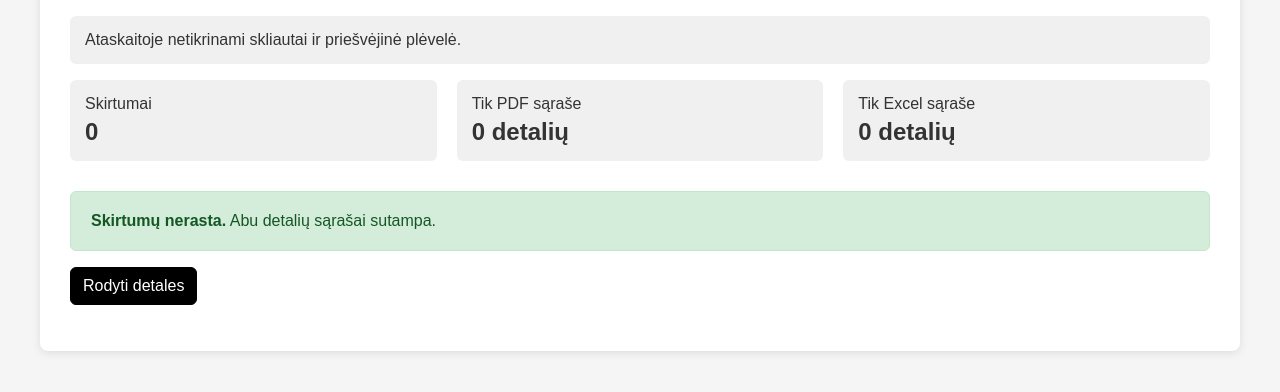
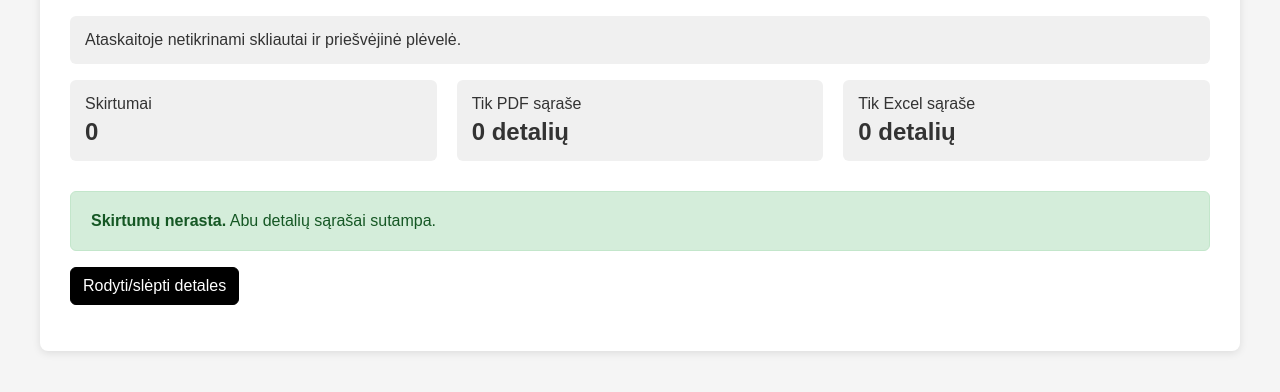
Before and after one commit to mlevanas/ListLinter, a Python web app: template data/template/report.html in a window 1280 px wide. Shown: the part 261-653 px from the top of the page. Run offline with Jinja, Linux system fonts and the light colour scheme; the template is opened without the code that fills it, so the values that code supplies are empty; some libraries are stand-ins or nearby versions.

Commit message:
updated button text

```diff
--- a/data/template/report.html
+++ b/data/template/report.html
@@ -353,7 +353,7 @@
 
     {% endif %}
     <p>
-    <button id="expander" class="btn-black">Rodyti detales</button>
+    <button id="expander" class="btn-black">Rodyti/slėpti detales</button>
     <div id="tables" class="summary" style="display: none;">
 
         <div class="summary-box">
```
